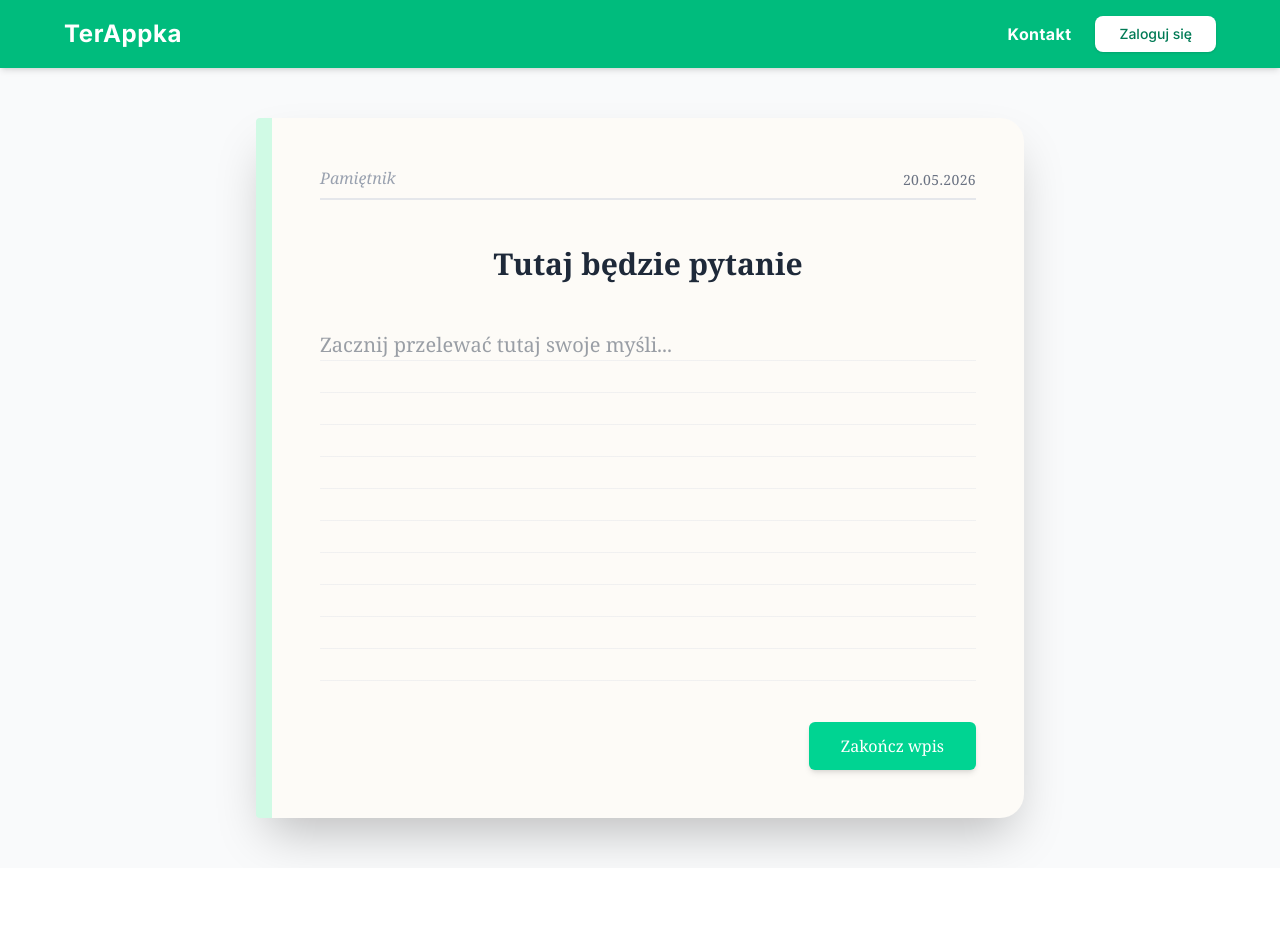
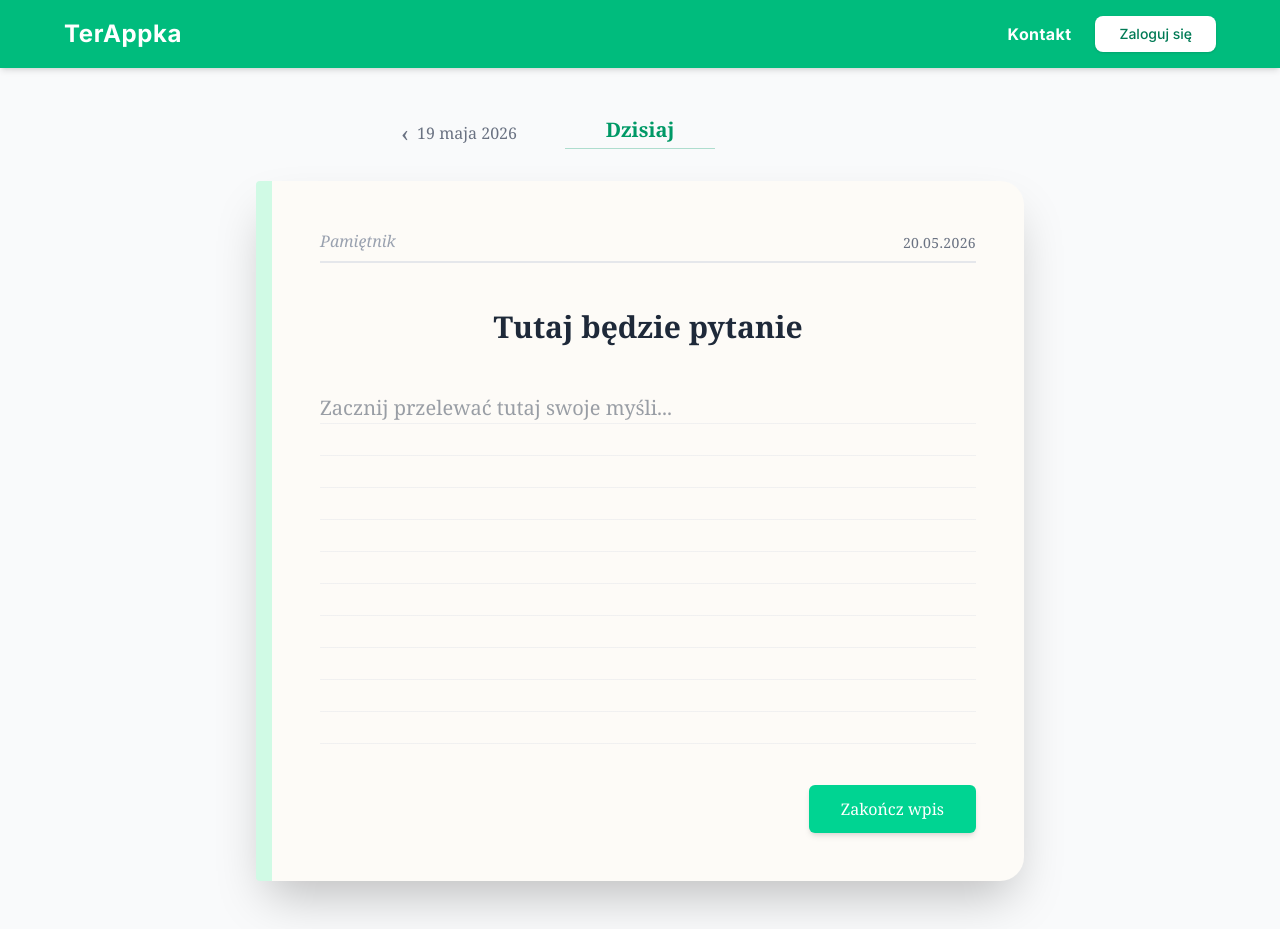
Before and after one commit to martapiotrowska257/terappka, a Next.js app in the folder frontend/terappka-app/: page /pacjent/pamietnik in a window 1280 px wide. Before the commit the page ends 868 px from the top, so only its background shows below. Built offline with nearby package versions, Linux system fonts and the light colour scheme; no server answers.

Commit message:
Added changing date to diary

```diff
--- a/frontend/terappka-app/src/app/pacjent/pamietnik/page.tsx
+++ b/frontend/terappka-app/src/app/pacjent/pamietnik/page.tsx
@@ -5,18 +5,97 @@ import { useState } from "react";
 export default function PamietnikPage() {
   const [entry, setEntry] = useState("");
 
+  // Stan do przechowywania aktualnie przeglądanej daty
+  const [selectedDate, setSelectedDate] = useState(new Date());
+
+  // Funkcje pomocnicze do obliczania dat
+  const getPrevDay = (date: Date) => {
+    const d = new Date(date);
+    d.setDate(d.getDate() - 1);
+    return d;
+  };
+
+  const getNextDay = (date: Date) => {
+    const d = new Date(date);
+    d.setDate(d.getDate() + 1);
+    return d;
+  };
+
+  const isToday = (date: Date) => {
+    const today = new Date();
+    return date.toDateString() === today.toDateString();
+  };
+
+  const formatDate = (date: Date) => {
+    return date.toLocaleDateString("pl-PL", {
+      day: "numeric",
+      month: "long",
+      year: "numeric",
+    });
+  };
+
+  const prevDate = getPrevDay(selectedDate);
+  const nextDate = getNextDay(selectedDate);
+  const isCurrentDay = isToday(selectedDate);
+
   return (
-    <div className="min-h-screen bg-gray-50 py-12 px-4 sm:px-6 flex justify-center items-center">
-      <div className="w-full max-w-3xl bg-[#fdfbf7] shadow-2xl rounded-r-3xl rounded-l-sm border-l-[16px] border-emerald-100 min-h-[700px] flex flex-col relative">
+    <div className="min-h-screen bg-gray-50 py-12 px-4 sm:px-6 flex flex-col justify-center items-center">
+      {/* Pasek nawigacyjny pamiętnika (Nad okładką) */}
+      <div className="w-full max-w-3xl flex justify-center items-center gap-4 md:gap-12 mb-8 font-serif text-gray-500">
+        {/* Przycisk: Poprzedni dzień */}
+        <button
+          onClick={() => setSelectedDate(prevDate)}
+          className="flex items-center gap-2 hover:text-emerald-600 transition-colors cursor-pointer group"
+        >
+          <span className="text-2xl group-hover:-translate-x-1 transition-transform">
+            &lsaquo;
+          </span>
+          <span className="hidden sm:inline">{formatDate(prevDate)}</span>
+          <span className="sm:hidden">
+            {prevDate.toLocaleDateString("pl-PL")}
+          </span>
+        </button>
+
+        {/* Aktualnie wybrany dzień (środek) */}
+        <div className="text-lg md:text-xl font-bold text-emerald-600 border-b border-emerald-600/30 px-4 pb-1 text-center min-w-[150px]">
+          {isCurrentDay ? "Dzisiaj" : formatDate(selectedDate)}
+        </div>
+
+        {/* Przycisk: Następny dzień (Tylko jeśli to nie jest dzisiaj) */}
+        {!isCurrentDay ? (
+          <button
+            onClick={() => setSelectedDate(nextDate)}
+            className="flex items-center gap-2 hover:text-emerald-600 transition-colors cursor-pointer group"
+          >
+            <span className="hidden sm:inline">{formatDate(nextDate)}</span>
+            <span className="sm:hidden">
+              {nextDate.toLocaleDateString("pl-PL")}
+            </span>
+            <span className="text-2xl group-hover:translate-x-1 transition-transform">
+              &rsaquo;
+            </span>
+          </button>
+        ) : (
+          <div className="flex items-center gap-2 invisible">
+            <span className="hidden sm:inline">{formatDate(nextDate)}</span>
+            <span className="sm:hidden">
+              {nextDate.toLocaleDateString("pl-PL")}
+            </span>
+            <span className="text-2xl">&rsaquo;</span>
+          </div>
+        )}
+      </div>
+
+      {/* Główny kontener książki */}
+      <div className="w-full max-w-3xl bg-[#fdfbf7] shadow-2xl rounded-r-3xl rounded-l-sm border-l-[16px] border-emerald-100 min-h-[700px] flex flex-col relative transition-all duration-300">
         <div className="p-8 md:p-12 flex-1 flex flex-col">
           <div className="flex justify-between items-end border-b-2 border-gray-200 pb-2 mb-10">
             <span className="font-serif text-gray-400 italic">Pamiętnik</span>
             <span className="font-serif text-gray-500 tracking-wide text-sm">
-              {new Date().toLocaleDateString("pl-PL")}
+              {selectedDate.toLocaleDateString("pl-PL")}
             </span>
           </div>
 
-          {/* Pytanie na twardo */}
           <h2 className="text-2xl md:text-3xl font-serif font-bold text-gray-800 mb-10 text-center px-4 leading-relaxed">
             Tutaj będzie pytanie
           </h2>
@@ -24,8 +103,13 @@ export default function PamietnikPage() {
           <textarea
             value={entry}
             onChange={(e) => setEntry(e.target.value)}
+            readOnly={!isCurrentDay}
             className="flex-1 w-full resize-none bg-transparent font-serif text-gray-700 text-lg md:text-xl focus:outline-none focus:ring-0 p-0"
-            placeholder="Zacznij przelewać tutaj swoje myśli..."
+            placeholder={
+              isCurrentDay
+                ? "Zacznij przelewać tutaj swoje myśli..."
+                : "W tym dniu nie dodano żadnego wpisu..."
+            }
             style={{
               backgroundImage:
                 "linear-gradient(transparent 31px, #e5e7eb 32px)",
@@ -33,10 +117,13 @@ export default function PamietnikPage() {
               lineHeight: "32px",
             }}
           ></textarea>
+
           <div className="mt-8 flex justify-end">
-            <button className="bg-emerald-400 hover:bg-emerald-500 text-white font-serif px-8 py-3 rounded-md transition-colors shadow-md">
-              Zakończ wpis
-            </button>
+            {isCurrentDay && (
+              <button className="bg-emerald-400 hover:bg-emerald-500 text-white font-serif px-8 py-3 rounded-md transition-colors shadow-md">
+                Zakończ wpis
+              </button>
+            )}
           </div>
         </div>
       </div>
```
